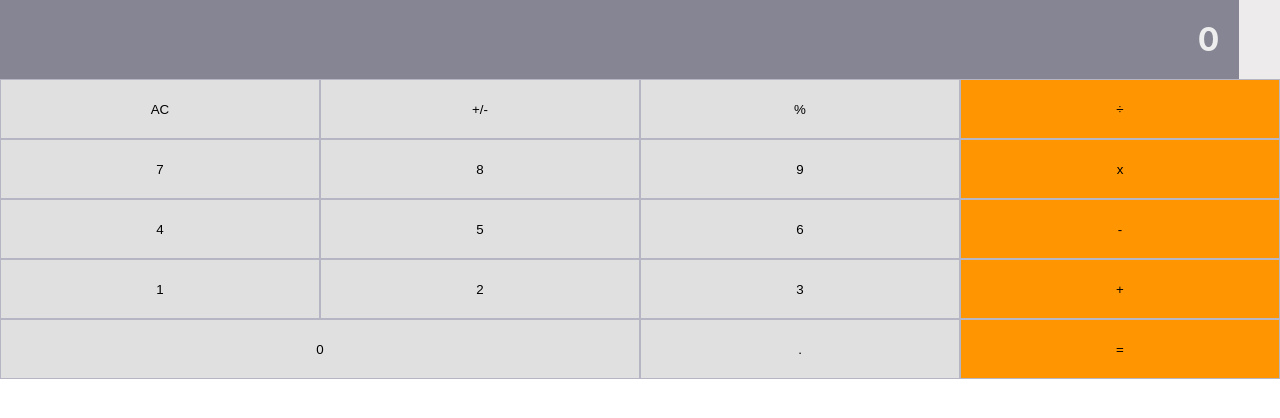
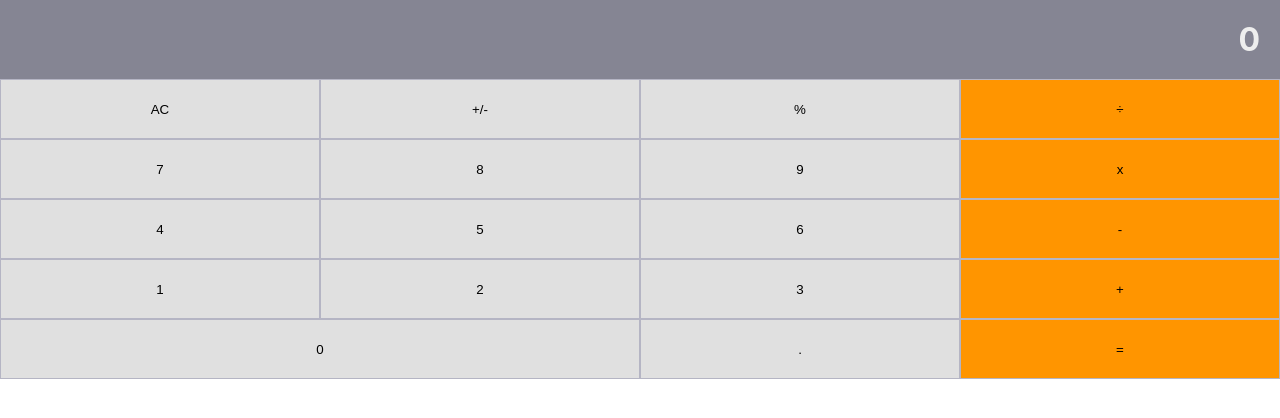
Before and after one commit to federicaulzurrun/MathMagicians, a React (Create React App) app: page / in a window 1280 px wide. Shown: the top 418 px of the page. Built offline with nearby package versions, Linux system fonts and the light colour scheme.

Commit message:
fix width with screen div

```diff
--- a/src/components/Calculator.css
+++ b/src/components/Calculator.css
@@ -9,7 +9,6 @@
 
 .screen {
   background-color: #858593;
-  width: 93.7%;
   height: 100%;
   display: flex;
   align-items: center;
```
